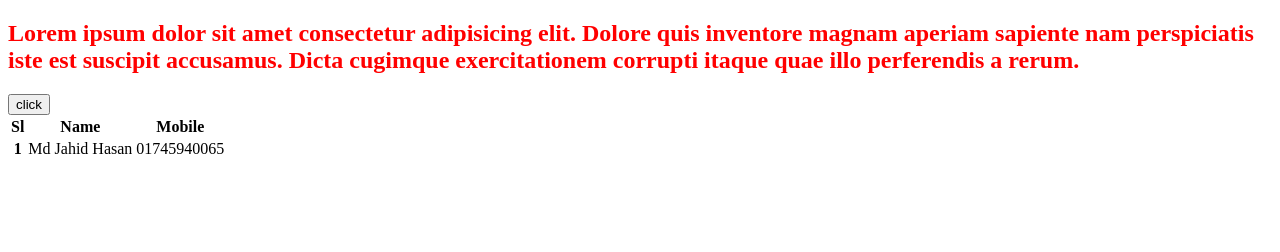
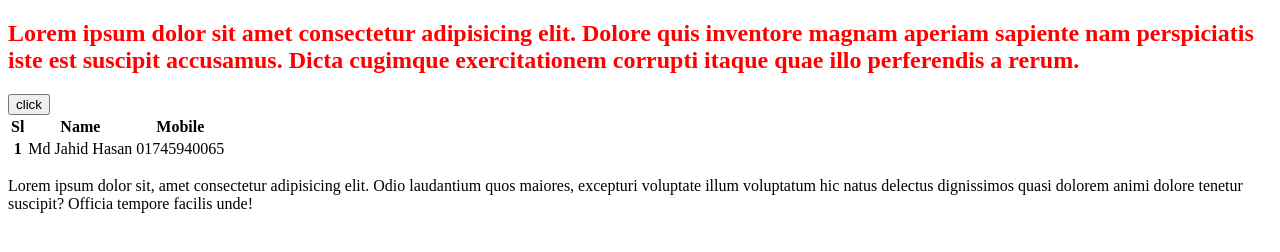
Before and after one commit to MDZAHIDHASAN2024/jahid-first, a plain HTML site: page index.html in a window 1280 px wide. Drawn offline with Linux system fonts and the light colour scheme.

Commit message:
add para

```diff
--- a/index.html
+++ b/index.html
@@ -28,5 +28,12 @@
         <td>01745940065</td>
       </tbody>
     </table>
+
+    <p>
+      Lorem ipsum dolor sit, amet consectetur adipisicing elit. Odio laudantium
+      quos maiores, excepturi voluptate illum voluptatum hic natus delectus
+      dignissimos quasi dolorem animi dolore tenetur suscipit? Officia tempore
+      facilis unde!
+    </p>
   </body>
 </html>
```
